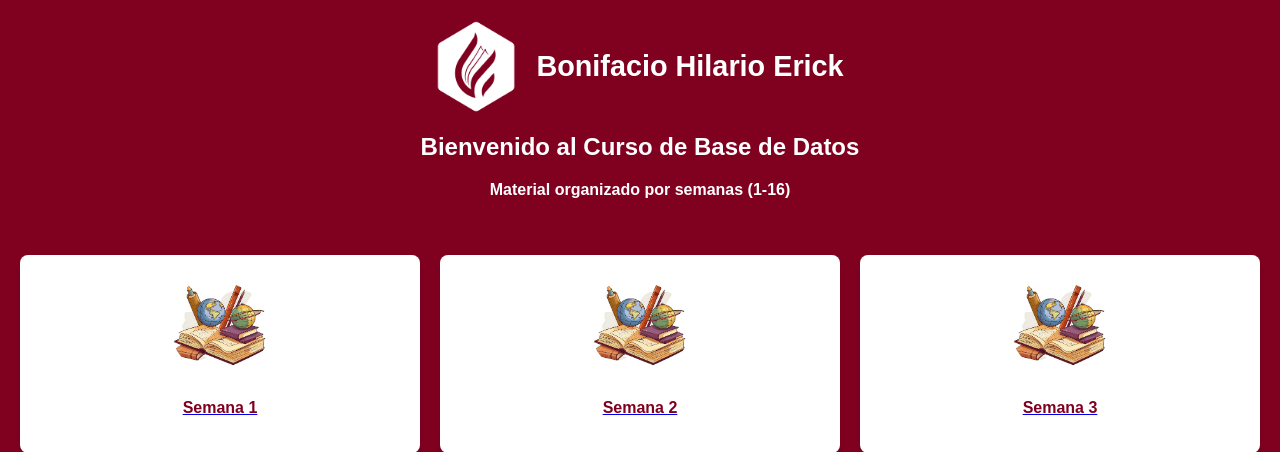
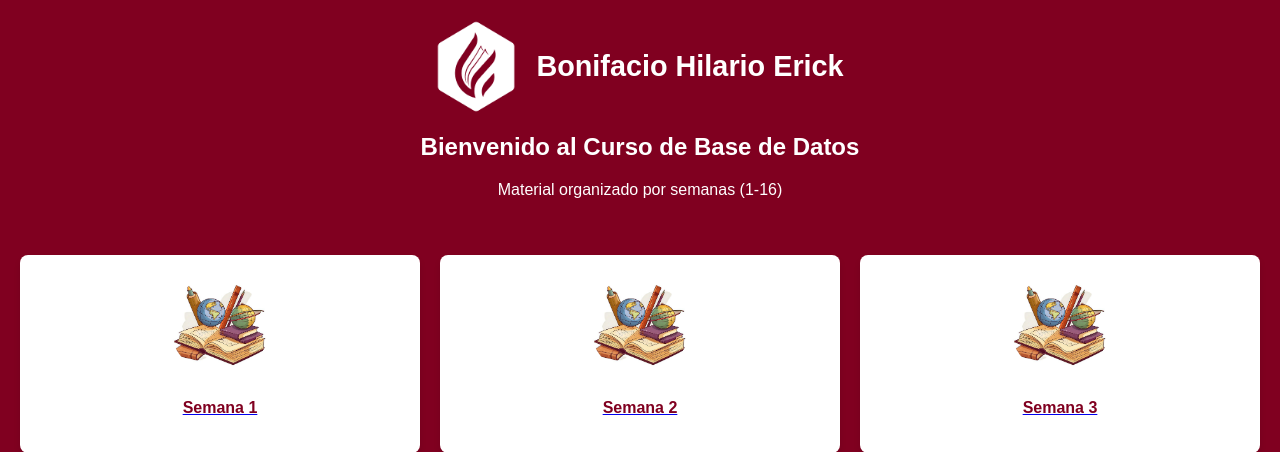
Before and after one commit to ErickBH/BASE-DE-DATOS, a PHP site: page /index.html in a window 1280 px wide. Shown: the top 452 px of the page. Run offline with PHP 8.4, Linux system fonts and the light colour scheme.

Commit message:
Update estilos.css

```diff
--- a/estilos.css
+++ b/estilos.css
@@ -88,9 +88,3 @@ button:hover {
   margin: 0;
   font-size: 1.8em;
 }
-p {
-  color: white;  /* Cambia el color del texto a blanco */
-  font-size: 16px;
-  font-weight: bold;
-  margin-top: 10px;
-}
```
